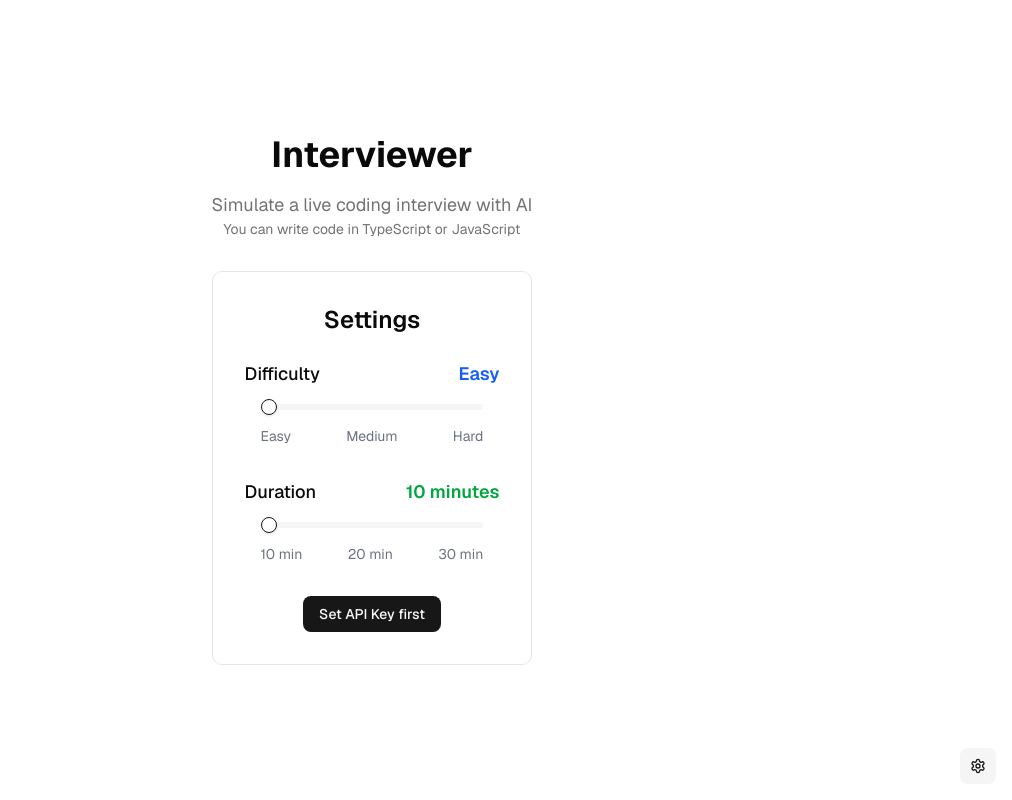
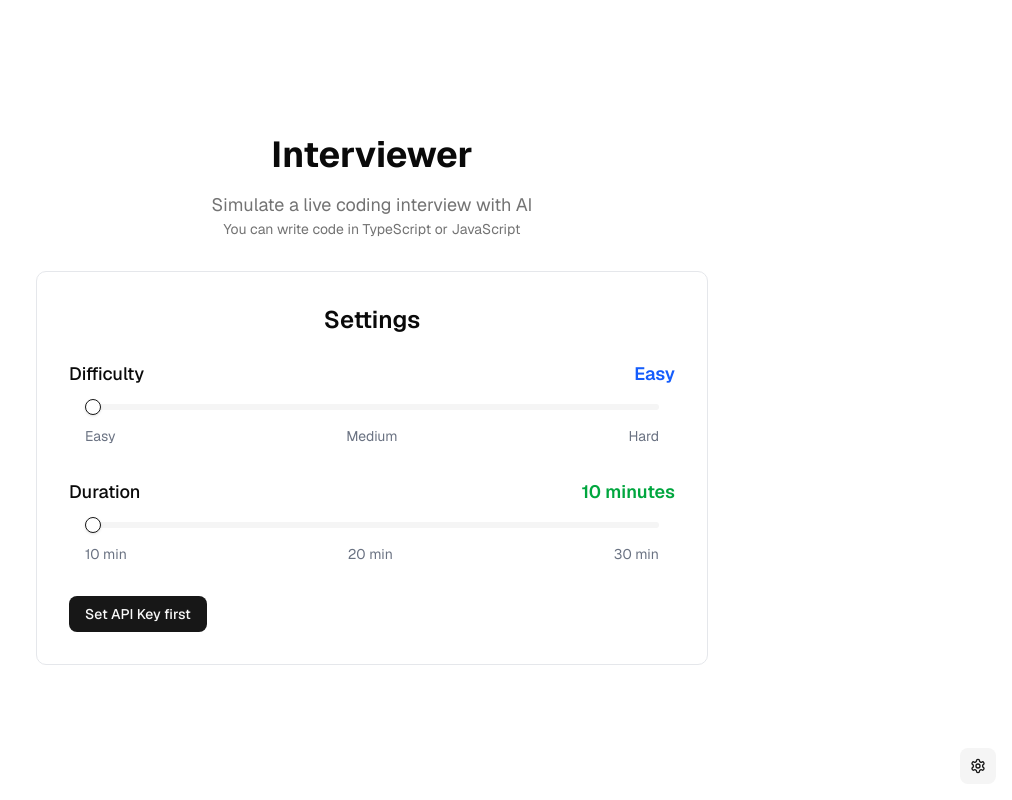
Before and after one commit to MiguelHigueraDev/interviewer, a Next.js app: page / in a window 1280 px wide. Shown: the whole page, without its empty margins (268-1280 px from the left). Built offline with nearby package versions, Linux system fonts and the light colour scheme.

Commit message:
fix: improve layout widths

```diff
--- a/src/app/layout.tsx
+++ b/src/app/layout.tsx
@@ -28,11 +28,9 @@ export default function RootLayout({
       <body
         className={`${geistSans.variable} ${geistMono.variable} antialiased`}
       >
-        <div className="flex items-center justify-center h-screen p-4 sm:p-10 font-[family-name:var(--font-geist-sans)]">
-          <main className="flex flex-col gap-2 items-center text-center max-w-7xl mx-auto w-full h-full">
-            {children}
-          </main>
-        </div>
+        <main className="font-[family-name:var(--font-geist-sans)]">
+          {children}
+        </main>
         <Toaster />
       </body>
     </html>
--- a/src/app/live-coding-interview/page.tsx
+++ b/src/app/live-coding-interview/page.tsx
@@ -4,7 +4,7 @@ import { NoQuestionRedirector } from "@/components/live-coding-interview/no-ques
 
 export default function LiveCodingInterviewPage() {
   return (
-    <div className="h-screen flex flex-col overflow-hidden">
+    <div className="h-screen flex flex-col overflow-hidden max-w-xl mx-auto">
       <div className="text-center py-4 px-4 flex-shrink-0">
         <h1 className="text-3xl md:text-4xl font-bold mb-2">Interviewer</h1>
         <h2 className="text-base md:text-lg text-muted-foreground">
--- a/src/components/live-coding-interview/editor.tsx
+++ b/src/components/live-coding-interview/editor.tsx
@@ -131,7 +131,7 @@ export default function Editor({ onSubmit }: EditorProps) {
   }, [typeScriptCode]);
 
   return (
-    <div className="flex flex-col md:flex-row gap-4 w-full h-full max-w-7xl mx-auto">
+    <div className="flex flex-col md:flex-row gap-4 w-full h-full">
       <div className="flex flex-col w-full md:w-3/5 h-full border border-gray-200 rounded-lg p-2">
         <MonacoEditor
           width="100%"
```
